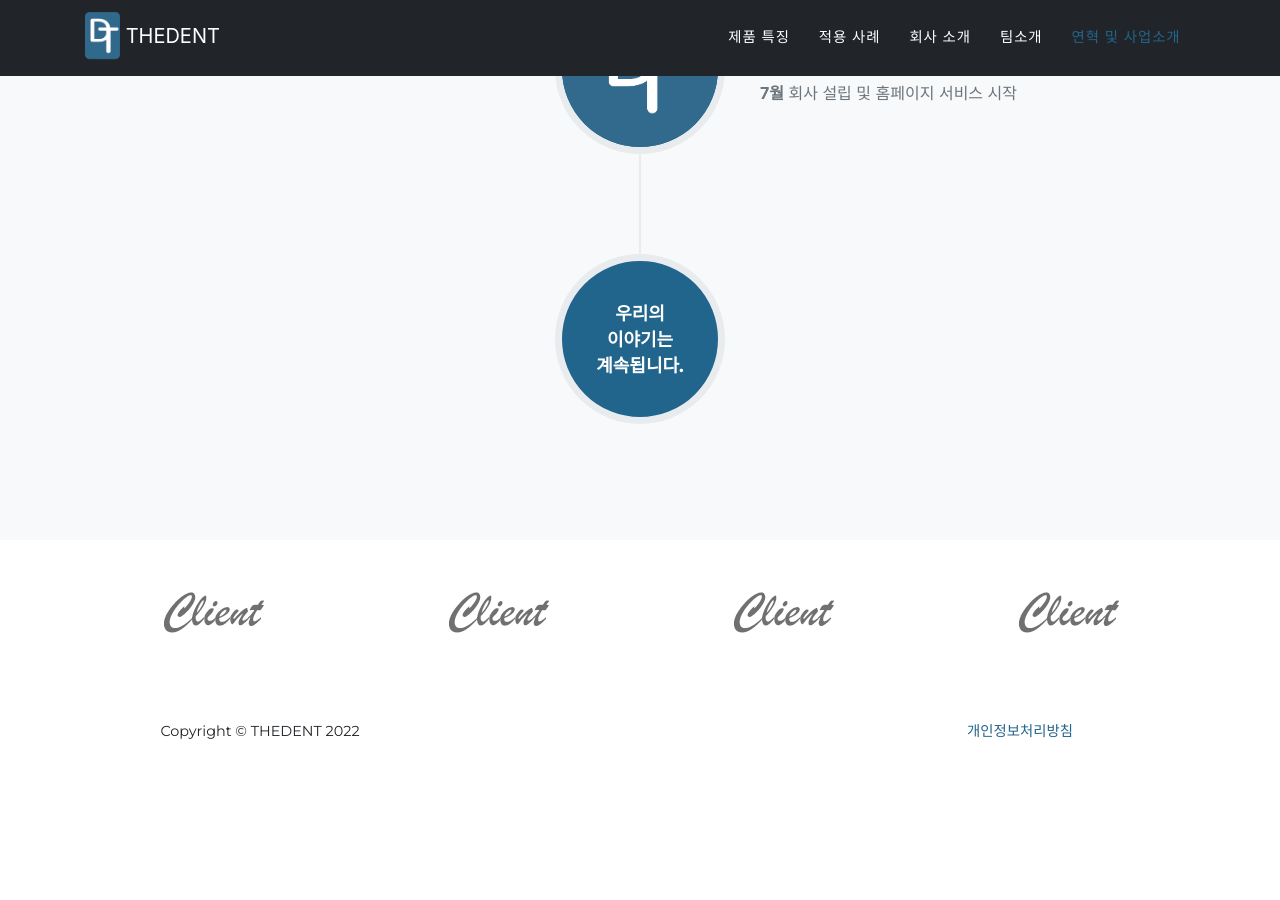
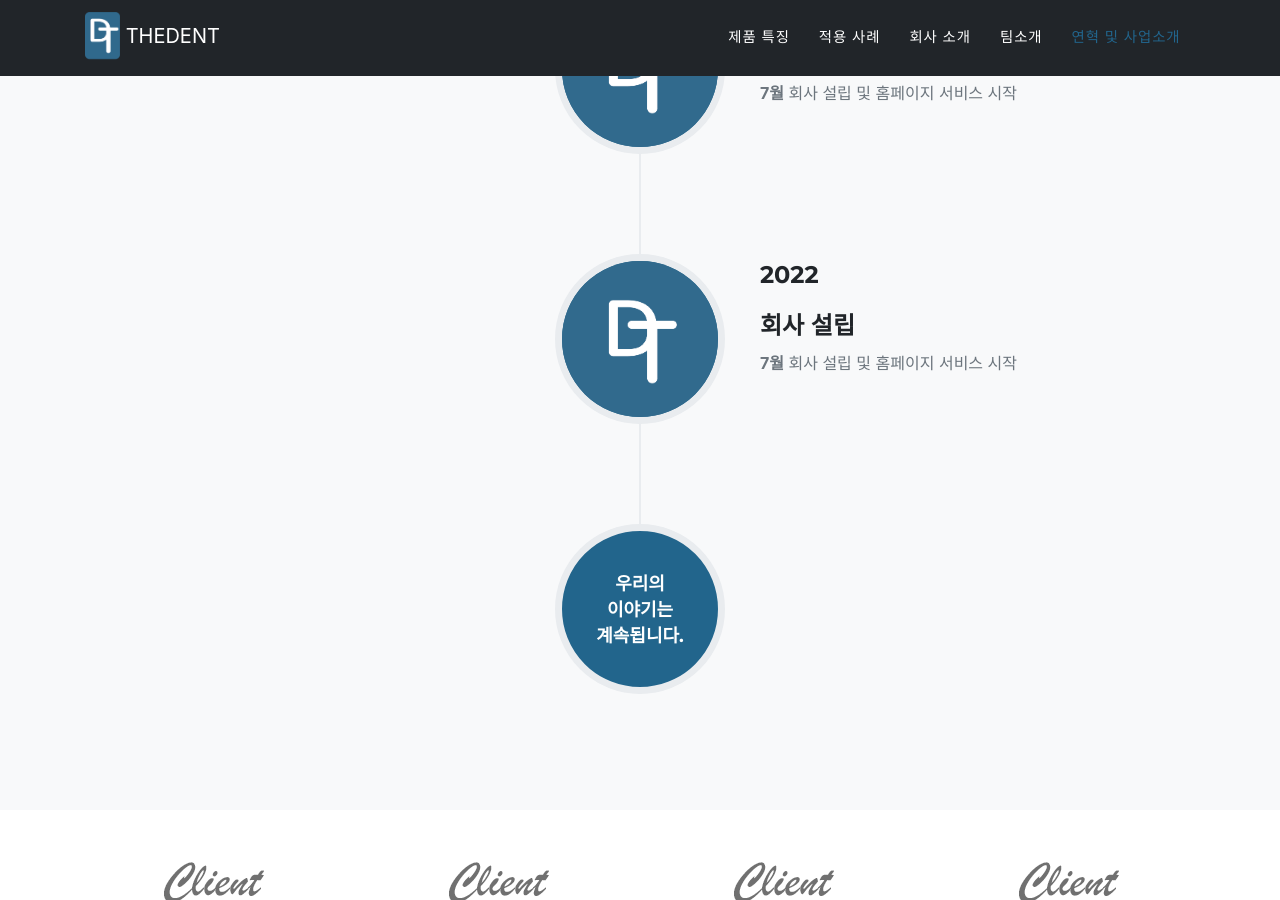
Before and after one commit to thedent-kr/thedent-kr.github.io, a Jekyll site: the page built from index.md, in a window 1280 px wide and 900 px high, scrolled down 3641 px. Built offline with Jekyll 4.4.1, drawn with Linux system fonts in a browser that asks for light colours; some web fonts are replaced; before the commit the page ends 4417 px from its top, so only the background shows below that.

Commit message:
Update sitetext.yml

```diff
--- a/_data/sitetext.yml
+++ b/_data/sitetext.yml
@@ -186,6 +186,13 @@ ko: &DEFAULT_KO
         alt:
         # you can enforce the alignment
         align: right
+      - title: "회사 설립"
+        year: "2022"
+        desc: "**7월** 회사 설립 및 홈페이지 서비스 시작"
+        image: assets/img/timeline/1.png
+        alt:
+        # you can enforce the alignment
+        align: right
     end: "우리의 <br> 이야기는 <br> 계속됩니다."
 
   about:
```
